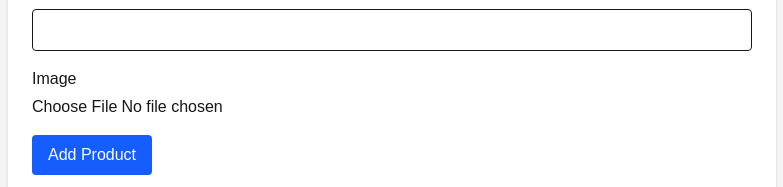
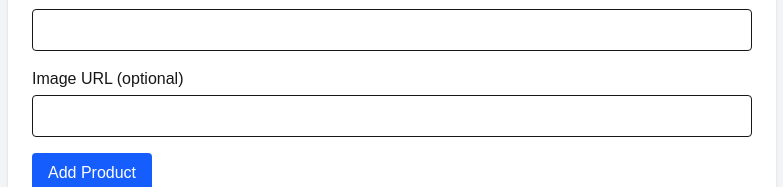
Before and after one commit to aryanmanu02/CloudDeploy, a Next.js app: page / in a window 1280 px wide. Shown: the part 201-388 px from the top of the page, without its empty margins (248-1031 px from the left). Built offline with nearby package versions, Linux system fonts and the light colour scheme; no server answers.

Commit message:
Removed the s3 bucket image upload and switched to Crud temporary untill fix

```diff
--- a/pages/index.js
+++ b/pages/index.js
@@ -3,7 +3,6 @@ import { useEffect, useState } from 'react';
 export default function Home() {
   const [products, setProducts] = useState([]);
   const [form, setForm] = useState({ name: '', price: '', image: '' });
-  const [file, setFile] = useState(null);
   const [editId, setEditId] = useState(null);
   const [loading, setLoading] = useState(false);
 
@@ -23,31 +22,11 @@ export default function Home() {
     }
   }
 
-  async function uploadImage() {
-    if (!file) return form.image;
-
-    try {
-      const data = new FormData();
-      data.append('file', file);
-      const res = await fetch('/api/upload', { method: 'POST', body: data });
-
-      if (!res.ok) {
-        throw new Error(`Upload failed: ${await res.text()}`);
-      }
-
-      return (await res.json()).url;
-    } catch (error) {
-      console.error('Upload error:', error);
-      throw error;
-    }
-  }
-
   async function handleSubmit(e) {
     e.preventDefault();
     setLoading(true);
     try {
-      const imageUrl = await uploadImage();
-      const payload = { name: form.name, price: form.price, image: imageUrl };
+      const payload = { name: form.name, price: form.price, image: form.image };
 
       if (editId) {
         await fetch(`/api/products?id=${editId}`, {
@@ -64,7 +43,6 @@ export default function Home() {
       }
 
       setForm({ name: '', price: '', image: '' });
-      setFile(null);
       setEditId(null);
       await fetchProducts();
     } catch (err) {
@@ -83,10 +61,6 @@ export default function Home() {
   function handleEdit(product) {
     setForm({ name: product.name, price: product.price, image: product.image });
     setEditId(product._id);
-  }
-
-  function handleFileChange(e) {
-    setFile(e.target.files?.[0] || null);
   }
 
   return (
@@ -116,16 +90,16 @@ export default function Home() {
             />
           </div>
           <div>
-            <label className="block mb-1 font-medium">Image</label>
+            <label className="block mb-1 font-medium">Image URL (optional)</label>
             <input
-              type="file"
-              accept="image/*"
-              onChange={handleFileChange}
-              className="w-full"
+              type="text"
+              className="w-full p-2 border rounded"
+              value={form.image}
+              onChange={e => setForm({ ...form, image: e.target.value })}
             />
-            {(form.image || file) && (
+            {form.image && (
               <img
-                src={file ? URL.createObjectURL(file) : form.image}
+                src={form.image}
                 alt="Preview"
                 className="w-24 h-24 mt-2 object-cover rounded"
               />
```
